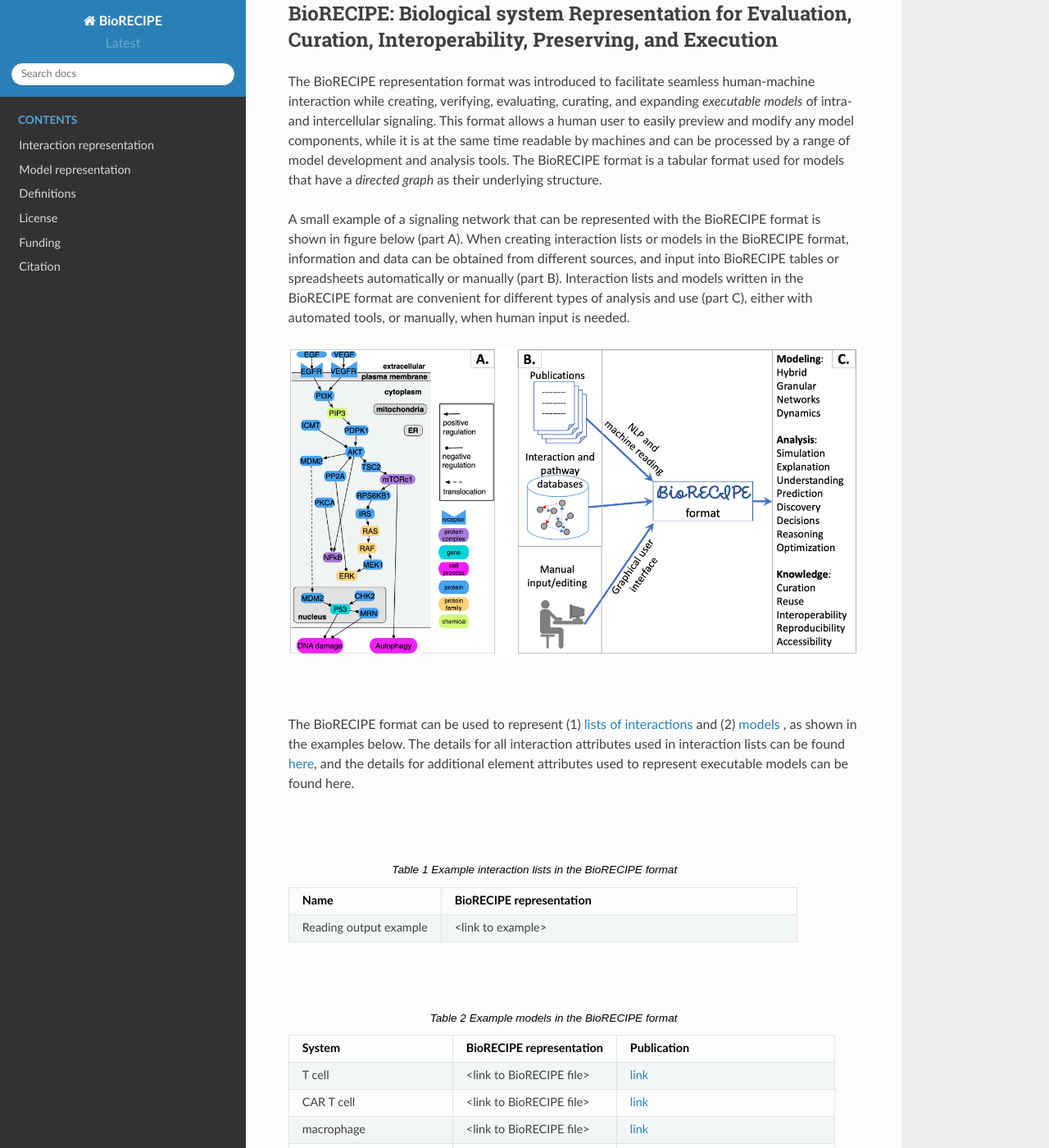
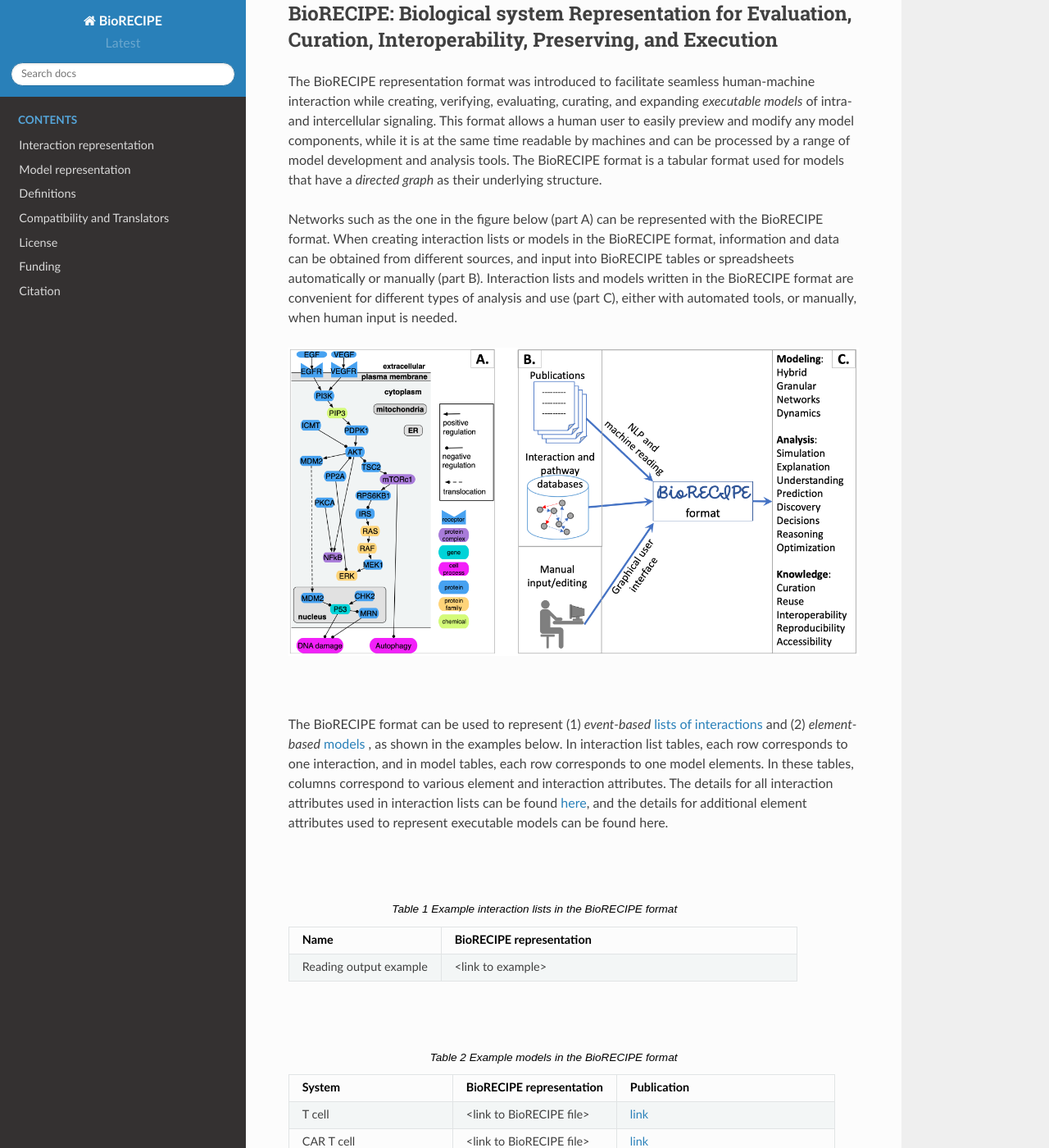
Before and after one commit to pitt-miskov-zivanov-lab/BioRECIPE, a Sphinx documentation site: the page built from docs/index.rst, in a window 1280 px wide and 1400 px high, scrolled down 204 px. Shown: the whole window at 82% size. Built offline with Sphinx 7.4.7 and the Read the Docs theme 2.0.0, drawn with Linux system fonts in a browser that asks for light colours; part of the change alters nothing that is shown; some of the changed text lies outside the part shown.

Commit message:
Update index.rst

```diff
--- a/docs/index.rst
+++ b/docs/index.rst
@@ -9,7 +9,7 @@ BioRECIPE: Biological system Representation for Evaluation, Curation, Interopera
 
 The BioRECIPE representation format was introduced to facilitate seamless human-machine interaction while creating, verifying, evaluating, curating, and expanding *executable models* of intra- and intercellular signaling. This format allows a human user to easily preview and modify any model components, while it is at the same time readable by machines and can be processed by a range of model development and analysis tools. The BioRECIPE format is a tabular format used for models that have a *directed graph* as their underlying structure.
 
-A small example of a signaling network that can be represented with the BioRECIPE format is shown in figure below (part A). When creating interaction lists or models in the BioRECIPE format, information and data can be obtained from different sources, and input into BioRECIPE tables or spreadsheets automatically or manually (part B). Interaction lists and models written in the BioRECIPE format are convenient for different types of analysis and use (part C), either with automated tools, or manually, when human input is needed.
+Networks such as the one in the figure below (part A) can be represented with the BioRECIPE format. When creating interaction lists or models in the BioRECIPE format, information and data can be obtained from different sources, and input into BioRECIPE tables or spreadsheets automatically or manually (part B). Interaction lists and models written in the BioRECIPE format are convenient for different types of analysis and use (part C), either with automated tools, or manually, when human input is needed.
 
 .. figure:: figures/figure_biorecipe_example_flow.png
     :align: center
@@ -19,7 +19,7 @@ A small example of a signaling network that can be represented with the BioRECIP
 |
 |
 
-The BioRECIPE format can be used to represent (1) `lists of interactions <https://melody-biorecipe.readthedocs.io/en/latest/index.html#id8>`_ and (2) `models <https://melody-biorecipe.readthedocs.io/en/latest/index.html#id9>`_ , as shown in the examples below. The details for all interaction attributes used in interaction lists can be found `here <https://melody-biorecipe.readthedocs.io/en/latest/bio_interactions.html#interaction-attributes>`_, and the details for additional element attributes used to represent executable models can be found here.
+The BioRECIPE format can be used to represent (1) *event-based* `lists of interactions <https://melody-biorecipe.readthedocs.io/en/latest/index.html#id8>`_ and (2) *element-based* `models <https://melody-biorecipe.readthedocs.io/en/latest/index.html#id9>`_ , as shown in the examples below. In interaction list tables, each row corresponds to one interaction, and in model tables, each row corresponds to one model elements. In these tables, columns correspond to various element and interaction attributes. The details for all interaction attributes used in interaction lists can be found `here <https://melody-biorecipe.readthedocs.io/en/latest/bio_interactions.html#interaction-attributes>`_, and the details for additional element attributes used to represent executable models can be found here.
 
 |
 
@@ -47,35 +47,7 @@ The BioRECIPE format can be used to represent (1) `lists of interactions <https:
 
 |
 
-Compatibility and Translators
------------------------------
 
-The BioRECIPE format is currently compatible with the following representation formats.
-
-.. csv-table:: Representation Format Compatibility
-    :header: Format Name, Translator
-    :widths: 10, 90
-
-    SBML, <link to translator>
-    JSON, <link to translator>
-    other, <link to translator>
-
-The BioRECIPE format is currently compatible with the following tools, their inputs and/or outputs.
-
-.. csv-table:: Tool Compatibility
-    :header: Tool Name, Translator to BioRECIPE, Translator from BioRECIPE
-    :widths: 10, 45, 45
-
-    REACH, <link to translator>, NA
-    TRIPS, <link to translator>, NA
-    INDRA, <link to translator>, NA
-    `DiSH simulator <https://scholar.google.com/citations?view_op=view_citation&hl=en&user=tUrAYVsAAAAJ&citation_for_view=tUrAYVsAAAAJ:GFxP56DSvIMC>`_, compatible
-    `FLUTE <https://melody-flute.readthedocs.io>`_, compatible
-    `VIOLIN <https://theviolin.readthedocs.io>`_, compatible
-    `CLARINET <https://theclarinet.readthedocs.io>`_, compatible
-    `ACCORDION <https://accordion.readthedocs.io>`_, compatible
-    `FIDDLE <https://melody-fiddle.readthedocs.io/>`_, compatible
-    `PIANO <https://dl.acm.org/doi/10.1145/3233547.3233694>`_, compatible
 
 
 Acknowledgements
@@ -96,4 +68,5 @@ The authors of this documentation are Dr. Natasa Miskov-Zivanov, Gaoxiang Zhou,
    bio_interactions
    model_representation
    definitions
+   compatibility
    Legal
```
